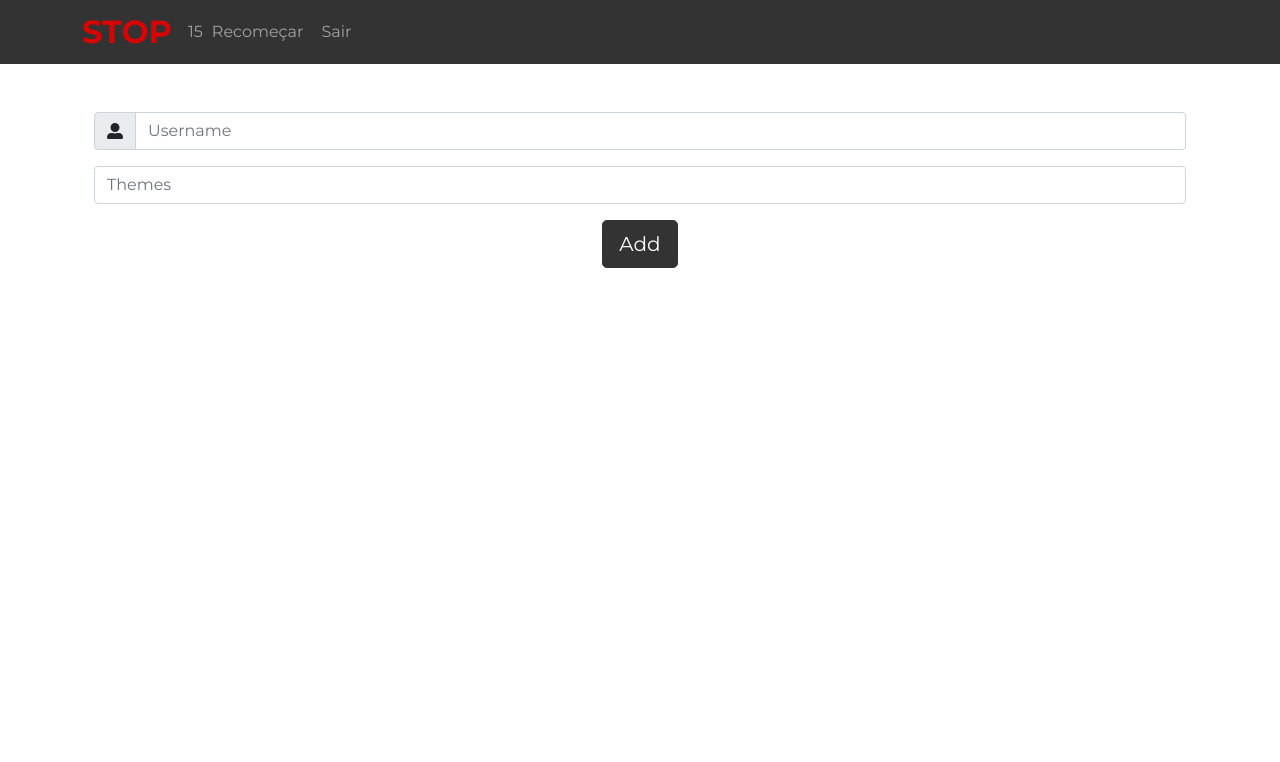
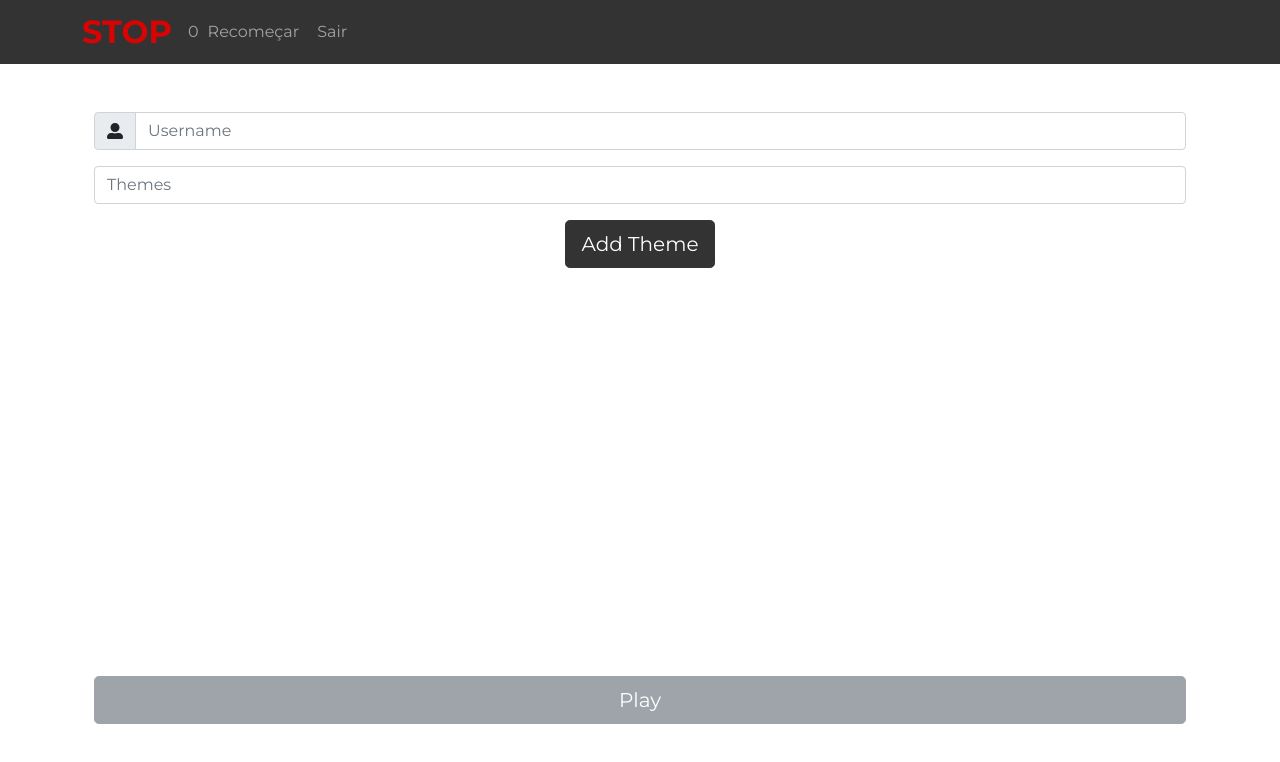
Before and after one commit to jotapedrok/stop, a React (Create React App) app in the folder stop-app/: page / in a window 1280 px wide. Shown: the top 762 px of the page. Built offline with nearby package versions, Linux system fonts and the light colour scheme.

Commit message:
change all to functional components

```diff
--- a/stop-app/package.json
+++ b/stop-app/package.json
@@ -9,6 +9,7 @@
     "@testing-library/user-event": "^13.5.0",
     "@types/prop-types": "^15.7.5",
     "bootstrap": "^5.1.3",
+    "history": "^5.3.0",
     "moment": "^2.29.2",
     "react": "^18.0.0",
     "react-bootstrap": "^2.2.3",
--- a/stop-app/src/App.scss
+++ b/stop-app/src/App.scss
@@ -1,6 +1,9 @@
 $primary: #333333;
 @import "~bootstrap/scss/bootstrap";
 
+.App {
+  min-height: 100vh;
+}
 * {
   margin: 0;
   padding: 0;
--- a/stop-app/src/App.tsx
+++ b/stop-app/src/App.tsx
@@ -9,7 +9,8 @@ function App() {
     <div className="App">
       <Header />
       <Routes>
-        <Route path="/" element={<HomePage y={1} />} />
+        <Route path="/testando" element={<h1>OPS... PAGE NOT FOUND!</h1>} />
+        <Route path="/" element={<HomePage />} />
       </Routes>
     </div>
   );
--- a/stop-app/src/components/Header/index.tsx
+++ b/stop-app/src/components/Header/index.tsx
@@ -1,36 +1,15 @@
-import React, { Component } from 'react';
-import { Navbar, Container, Nav, NavDropdown } from 'react-bootstrap';
-import { connect, ConnectedProps } from 'react-redux';
+import React from 'react';
+import { Navbar, Container, Nav } from 'react-bootstrap';
+import { useDispatch, useSelector } from 'react-redux';
 import { reset } from '../../store/score.slice';
+import { RootState } from '../../store';
 import './style.scss';
-import { RootState, AppDispatch } from '../../store';
 
-const mapStateToProps = (state: RootState) => ({
-  score: state.score.scores,
-});
+// interface HeaderProps {}
 
-const mapDispatchToProps = (dispatch: AppDispatch) => ({
-  resetScoresDispatch: () => dispatch(reset()),
-});
-
-const connector = connect(mapStateToProps, mapDispatchToProps);
-
-type PropsFromRedux = ConnectedProps<typeof connector>;
-
-// interface HeaderProps extends PropsFromRedux {}
-
-interface HeaderState {
-  score?: number;
-}
-
-class Header extends Component<PropsFromRedux, HeaderState> {
-  constructor(props: PropsFromRedux) {
-    super(props);
-    this.state = {};
-  }
-
-  render() {
-    const { score, resetScoresDispatch } = this.props;
+export default function Header() {
+  const dispatch = useDispatch();
+  const score = useSelector((state: RootState) => state.score.scores);
   return (
     <Navbar collapseOnSelect expand="lg" bg="primary" variant="dark">
       <Container>
@@ -43,7 +22,7 @@ class Header extends Component<PropsFromRedux, HeaderState> {
           <Nav>
             <Nav.Item>
               <Nav.Link
-                  onClick={() => resetScoresDispatch()}
+                onClick={() => dispatch(reset())}
                 className="btn"
                 as="button"
               >
@@ -61,6 +40,3 @@ class Header extends Component<PropsFromRedux, HeaderState> {
     </Navbar>
   );
 }
-}
-
-export default connector(Header);
--- a/stop-app/src/index.css
+++ b/stop-app/src/index.css
@@ -5,6 +5,7 @@ body {
   padding: 0;
   box-sizing: border-box;
   font-family: 'Montserrat', sans-serif;
+  min-height: 100vh;
   -webkit-font-smoothing: antialiased;
   -moz-osx-font-smoothing: grayscale;
 }
--- /dev/null
+++ b/stop-app/src/interfaces/ITheme.interface.ts
@@ -0,0 +1,4 @@
+export default interface ITheme {
+  id: number;
+  theme: string;
+}
--- a/stop-app/src/pages/HomePage/index.tsx
+++ b/stop-app/src/pages/HomePage/index.tsx
@@ -1,62 +1,89 @@
-import React, { ChangeEventHandler, Component } from 'react';
+import React, { useState } from 'react';
+import { useNavigate } from 'react-router-dom';
 import { Button, FormControl, InputGroup } from 'react-bootstrap';
-import { ThemeConsumer } from 'react-bootstrap/esm/ThemeProvider';
 import { FaUserAlt } from 'react-icons/fa';
+import { BiXCircle } from 'react-icons/bi';
+import { useDispatch } from 'react-redux';
+import ITheme from '../../interfaces/ITheme.interface';
+import { setThemes } from '../../store/themes.slice';
 import './style.scss';
-
-type MyProps = {
-  y: number;
-};
+import { setUserName } from '../../store/user.slice';
 
 type MyState = {
-  themes: string[];
+  themes: ITheme[];
   themeInput: string;
+  usernameInput: string;
   hasError: {
     username: boolean;
+    themeInput: boolean;
     themes: boolean;
   };
 };
 
-export default class HomePage extends Component<MyProps, MyState> {
-  constructor(props: MyProps) {
-    super(props);
-    this.state = {
+export default function HomePage() {
+  const initialState: MyState = {
     themes: [],
     themeInput: '',
+    usernameInput: '',
     hasError: {
       username: false,
+      themeInput: false,
       themes: false,
     },
   };
-  }
+  const dispatch = useDispatch();
+  const navigate = useNavigate();
 
-  render() {
-    const { y } = this.props;
-    const { themes, themeInput, hasError } = this.state;
+  const [state, setState] = useState(initialState);
+  const { hasError, usernameInput, themeInput, themes } = state;
   return (
     <div className="home-page container">
-        <div className="home-page-name-content container mt-5">
+      <section className="home-page-section-up">
+        <div className="home-page-section-up-name-content container mt-5">
           <InputGroup className="mb-3">
             <InputGroup.Text id="basic-addon1">
               <FaUserAlt />
             </InputGroup.Text>
             <FormControl
+              isInvalid={hasError.username}
+              value={usernameInput}
               placeholder="Username"
               aria-label="Username"
               aria-describedby="basic-addon1"
+              onChange={e => {
+                if (e.target.value === '') {
+                  setState({
+                    ...state,
+                    usernameInput: e.target.value,
+                    hasError: {
+                      ...hasError,
+                      username: true,
+                    },
+                  });
+                } else {
+                  setState({
+                    ...state,
+                    usernameInput: e.target.value,
+                    hasError: {
+                      ...hasError,
+                      username: false,
+                    },
+                  });
+                }
+              }}
             />
           </InputGroup>
         </div>
-        <div className="home-page-themes-content container">
+        <div className="home-page-section-up-themes-content container">
           <InputGroup className="mb-3" hasValidation>
             <FormControl
-              isInvalid={hasError.themes}
+              isInvalid={hasError.themeInput}
               placeholder="Themes"
               aria-label="Themes"
               aria-describedby="basic-addon1"
               value={themeInput}
               onChange={e => {
-                this.setState({ themeInput: e.target.value });
+                setState({ ...state, themeInput: e.target.value });
               }}
             />
           </InputGroup>
@@ -68,35 +95,72 @@ export default class HomePage extends Component<MyProps, MyState> {
             size="lg"
             onClick={e => {
               if (themeInput === '') {
-                this.setState({
+                setState({
+                  ...state,
                   hasError: {
                     ...hasError,
-                    themes: true,
+                    themeInput: true,
                   },
                 });
               } else {
                 e.preventDefault();
-                this.setState({
+                setState({
+                  ...state,
                   hasError: {
                     ...hasError,
-                    themes: false,
+                    themeInput: false,
                   },
+                  themes: [
+                    ...themes,
+                    { id: themes.length + 1, theme: themeInput },
+                  ],
+                  themeInput: '',
                 });
-                this.setState(prevState => {
-                  const newThemes = [...prevState.themes, themeInput];
-                  return { themes: newThemes };
-                });
-                this.setState({ themeInput: '' });
               }
             }}
           >
-            Add
+            Add Theme
           </Button>
-          <div className="home-page-themes-content-list container">
-            {themes && themes.map(e => <h6 key={`theme_${e}`}>{e}</h6>)}
+          <div className="home-page-section-up-themes-content-list container">
+            {themes &&
+              themes.map(e => (
+                <div
+                  key={`theme_${e.id}`}
+                  className="home-page-section-up-themes-content-list-item"
+                >
+                  <h6>{e.theme}</h6>
+                  <button
+                    className="home-page-section-up-themes-content-list-item-button"
+                    type="button"
+                    onClick={() => {
+                      const newThemes = themes.filter(
+                        theme => theme.id !== e.id,
+                      );
+                      setState({ ...state, themes: newThemes });
+                    }}
+                  >
+                    <BiXCircle />
+                  </button>
+                </div>
+              ))}
           </div>
         </div>
+      </section>
+      <section className="home-page-section-down container d-grid gap-2">
+        <Button
+          disabled={usernameInput === '' || themes.length === 0}
+          variant="secondary"
+          size="lg"
+          onClick={e => {
+            e.preventDefault();
+            dispatch(setThemes(themes));
+            dispatch(setUserName(usernameInput));
+            navigate('/testando');
+          }}
+        >
+          Play
+        </Button>
+      </section>
     </div>
   );
 }
-}
--- a/stop-app/src/pages/HomePage/style.scss
+++ b/stop-app/src/pages/HomePage/style.scss
@@ -1,8 +1,40 @@
 .home-page {
-  &-themes-content {
+  display: flex;
+  flex-direction: column;
+
+  &-section-up-themes-content {
     display: flex;
     flex-direction: column;
     justify-content: center;
     align-items: center;
+
+    &-list {
+      margin-top: 0.5rem;
+      min-height: 50vh;
+
+      &-item {
+        display: flex;
+        justify-content: space-between;
+        align-items: center;
+        background-color: #d6d6d6;
+        padding: 0.2rem 0.5rem;
+        border-radius: 0.3rem;
+        margin-bottom: 0.3rem;
+
+        h6 {
+          margin: 0;
+        }
+
+        &-button {
+          display: flex;
+          align-items: center;
+          justify-content: center;
+          background-color: transparent;
+          border: transparent;
+          font-size: 2rem;
+          color: #333333;
+        }
+      }
+    }
   }
 }
--- a/stop-app/src/store/index.ts
+++ b/stop-app/src/store/index.ts
@@ -1,9 +1,13 @@
 import { configureStore } from '@reduxjs/toolkit';
 import ScoreReducer from './score.slice';
+import ThemesReducer from './themes.slice';
+import UserReducer from './user.slice';
 
 const store = configureStore({
   reducer: {
     score: ScoreReducer,
+    themes: ThemesReducer,
+    user: UserReducer,
   },
 });
 
--- a/stop-app/src/store/score.slice.ts
+++ b/stop-app/src/store/score.slice.ts
@@ -4,7 +4,7 @@ const score = createSlice({
   name: 'score',
 
   initialState: {
-    scores: 15,
+    scores: 0,
   },
 
   reducers: {
--- /dev/null
+++ b/stop-app/src/store/themes.slice.ts
@@ -0,0 +1,30 @@
+import { createSlice } from '@reduxjs/toolkit';
+import ITheme from '../interfaces/ITheme.interface';
+
+const ThemeArray: ITheme[] = [];
+
+const themes = createSlice({
+  name: 'themes',
+
+  initialState: {
+    themes: ThemeArray,
+  },
+
+  reducers: {
+    setThemes(state, { payload }) {
+      state.themes = payload;
+    },
+
+    addTheme(state, { payload }) {
+      const newThemes = [...state.themes, payload];
+      state.themes = newThemes;
+    },
+
+    reset(state) {
+      state.themes = [];
+    },
+  },
+});
+
+export default themes.reducer;
+export const { setThemes, reset, addTheme } = themes.actions;
--- /dev/null
+++ b/stop-app/src/store/user.slice.ts
@@ -0,0 +1,18 @@
+import { createSlice } from '@reduxjs/toolkit';
+
+const user = createSlice({
+  name: 'user',
+
+  initialState: {
+    userName: '',
+  },
+
+  reducers: {
+    setUserName(state, { payload }) {
+      state.userName = payload;
+    },
+  },
+});
+
+export default user.reducer;
+export const { setUserName } = user.actions;
```
Lines whose indentation alone changed are shown as unchanged.
